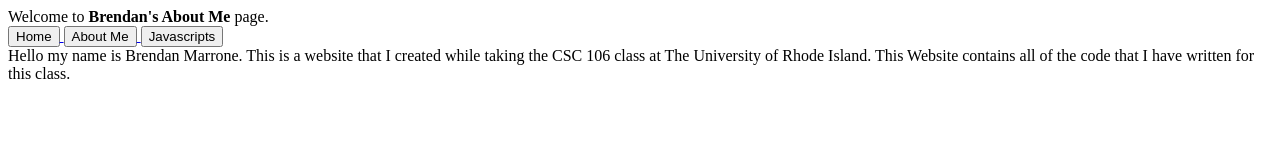
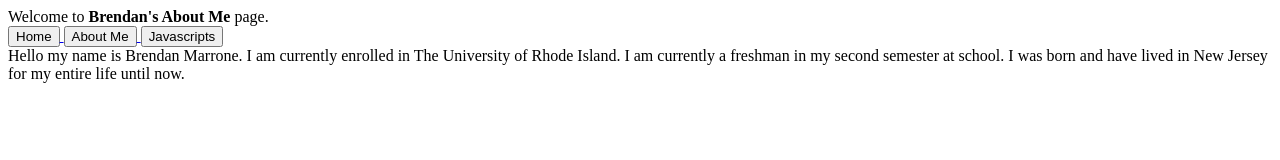
Before and after one commit to BMarrone31/BMarrone31.github.io, a plain HTML site: page about.html in a window 1280 px wide. Drawn offline with Linux system fonts and the light colour scheme.

Commit message:
Update about.html

```diff
--- a/about.html
+++ b/about.html
@@ -20,7 +20,7 @@
         </a>
 
         <br>
-        Hello my name is Brendan Marrone. This is a website that I created while taking the CSC 106 class at The University of Rhode Island. This Website contains all of the code that I have written for this class.
+        Hello my name is Brendan Marrone. I am currently enrolled in The University of Rhode Island. I am currently a freshman in my second semester at school. I was born and have lived in New Jersey for my entire life until now.
 
     </body>
 </html>
```
